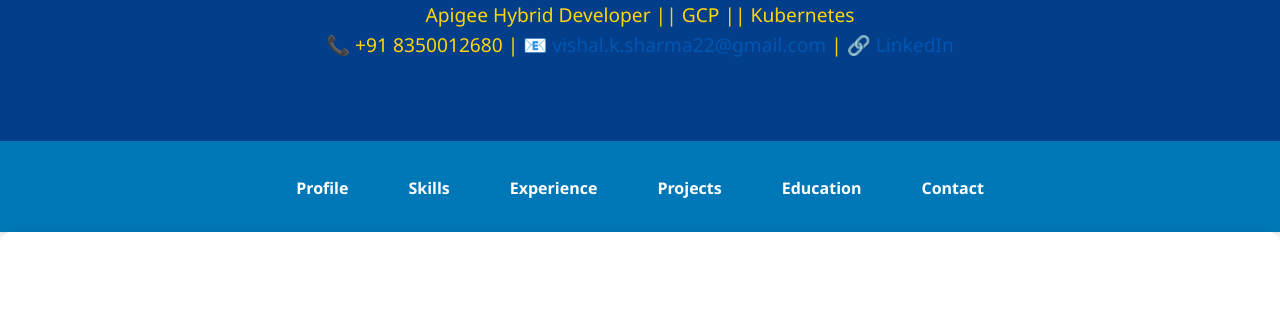
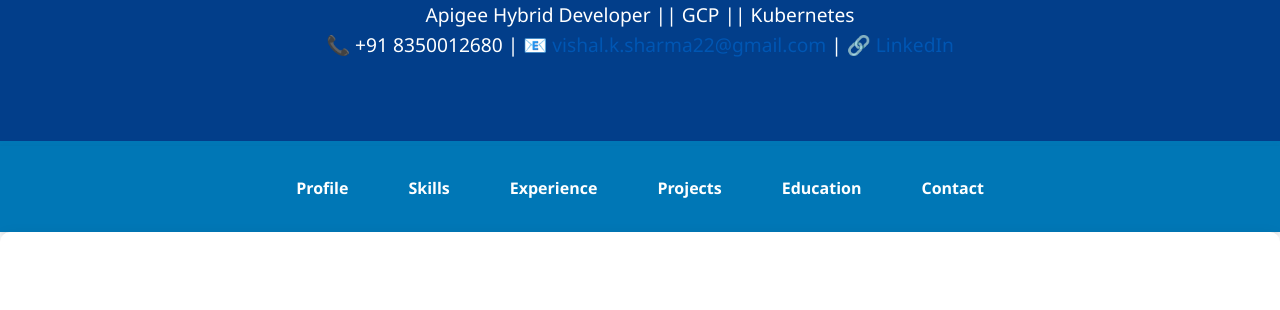
Before and after one commit to Vishal-ApigeeDeveloper/apigee-portfolio, a plain HTML site: page index.html in a window 1280 px wide. Shown: the part 162-472 px from the top of the page. Drawn offline with Linux system fonts and the light colour scheme.

Commit message:
Update style.css

```diff
--- a/style.css
+++ b/style.css
@@ -57,7 +57,7 @@ header h1 {
 header p {
   font-size: 1.2rem;
   font-weight: 500;
-  color: #ffd60a;
+  color: #ffffff;
 }
 
 /* ===========================
```
